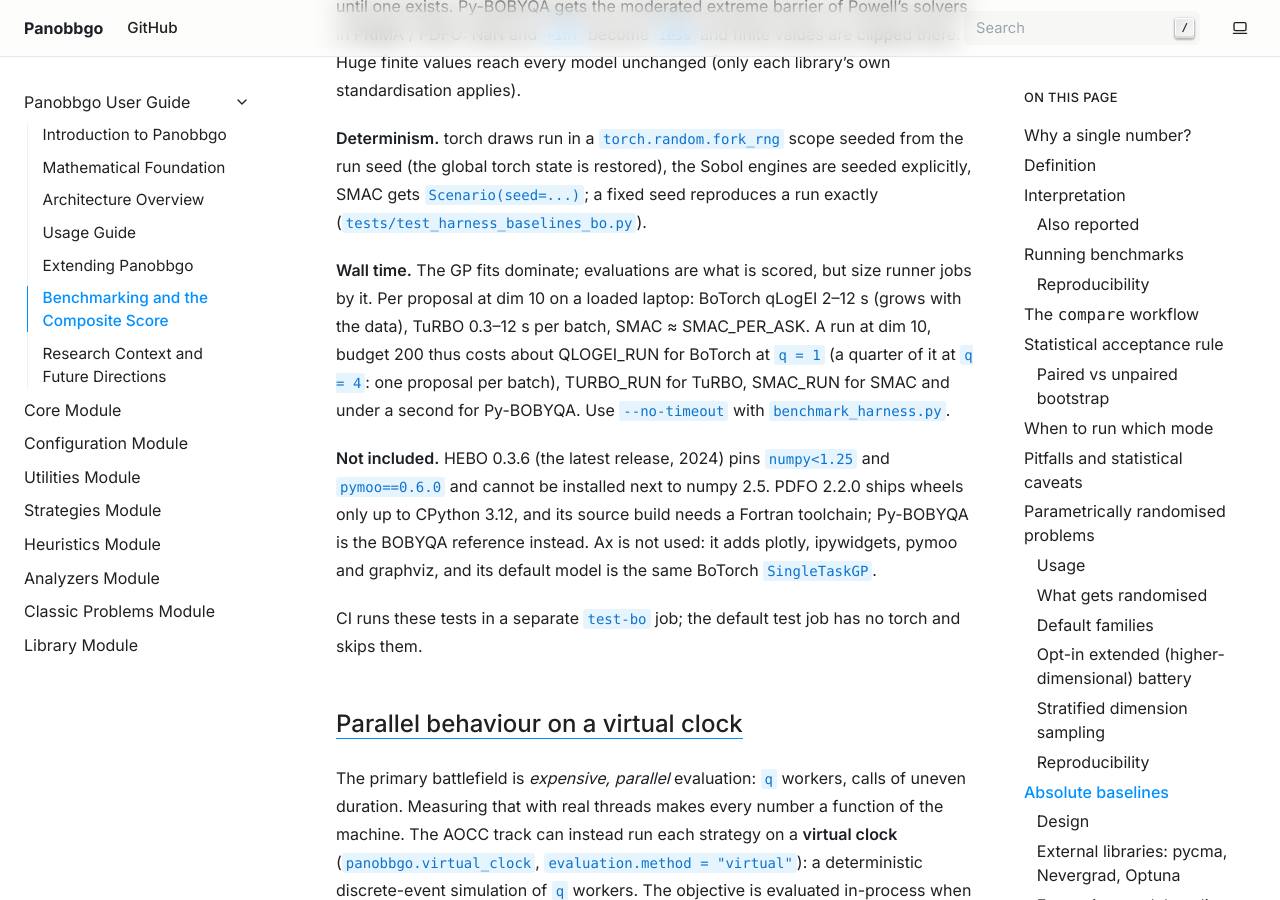
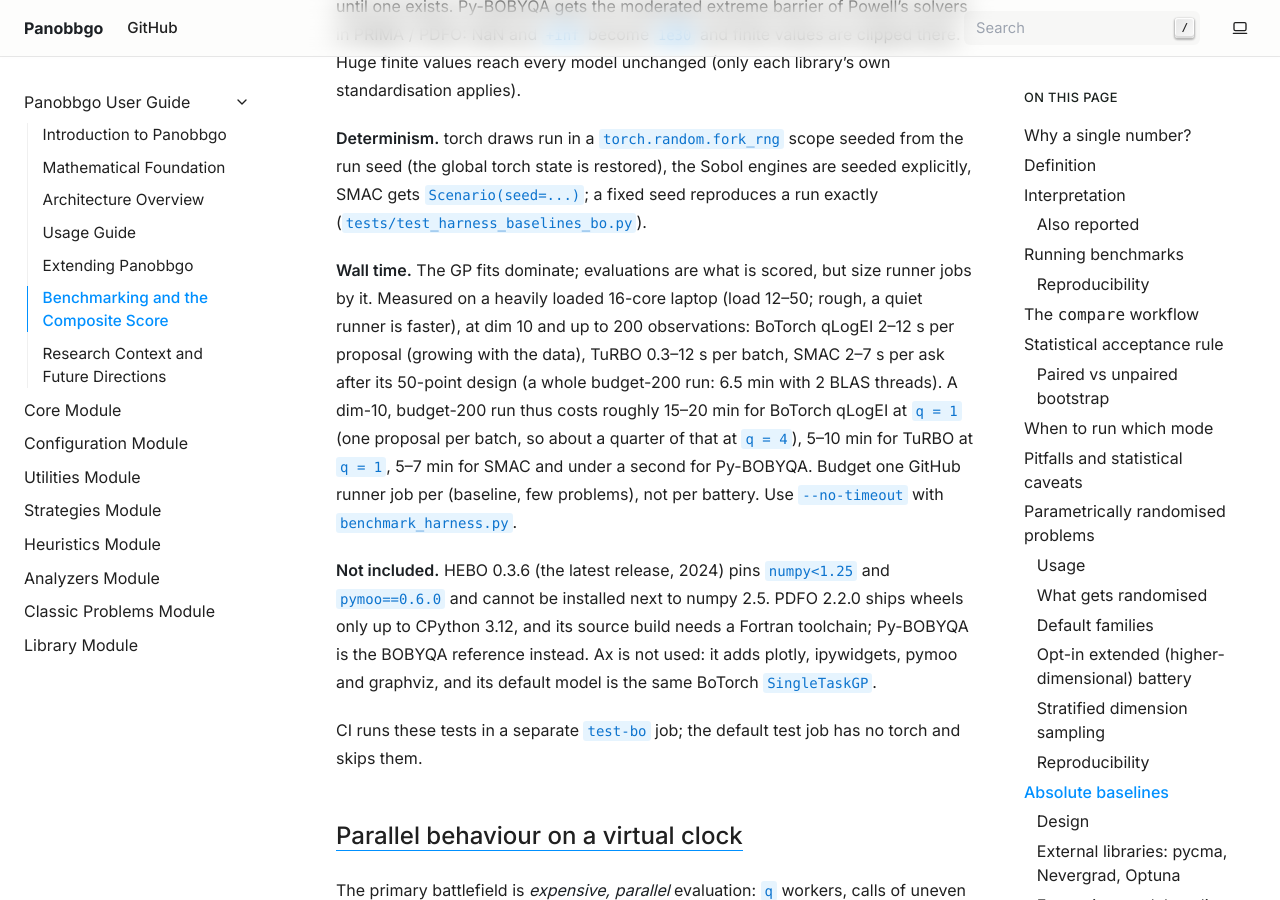
Before and after one commit to haraldschilly/panobbgo, a Sphinx documentation site: the page built from doc/source/guide_benchmarking.rst, in a window 1280 px wide and 900 px high, scrolled down 17228 px. Built offline with Sphinx 7.4.7, drawn with Linux system fonts in a browser that asks for light colours.

Commit message:
Guide: measured per-run wall time of the expensive-track baselines
Co-Authored-By: Claude Opus 5.5 <noreply@anthropic.com>
Claude-Session: https://claude.ai/code/session_01Xcw2H4bB4uqkYq3x6avMAU

```diff
--- a/doc/source/guide_benchmarking.rst
+++ b/doc/source/guide_benchmarking.rst
@@ -715,12 +715,16 @@ engines are seeded explicitly, SMAC gets ``Scenario(seed=...)``; a fixed
 seed reproduces a run exactly (``tests/test_harness_baselines_bo.py``).
 
 **Wall time.**  The GP fits dominate; evaluations are what is scored, but
-size runner jobs by it.  Per proposal at dim 10 on a loaded laptop:
-BoTorch qLogEI 2–12 s (grows with the data), TuRBO 0.3–12 s per batch,
-SMAC ≈ SMAC_PER_ASK.  A run at dim 10, budget 200 thus costs about
-QLOGEI_RUN for BoTorch at ``q = 1`` (a quarter of it at ``q = 4``: one
-proposal per batch), TURBO_RUN for TuRBO, SMAC_RUN for SMAC and under a
-second for Py-BOBYQA.  Use ``--no-timeout`` with ``benchmark_harness.py``.
+size runner jobs by it.  Measured on a heavily loaded 16-core laptop
+(load 12–50; rough, a quiet runner is faster), at dim 10 and up to 200
+observations: BoTorch qLogEI 2–12 s per proposal (growing with the data),
+TuRBO 0.3–12 s per batch, SMAC 2–7 s per ask after its 50-point design (a
+whole budget-200 run: 6.5 min with 2 BLAS threads).  A dim-10, budget-200
+run thus costs roughly 15–20 min for BoTorch qLogEI at ``q = 1`` (one
+proposal per batch, so about a quarter of that at ``q = 4``), 5–10 min
+for TuRBO at ``q = 1``, 5–7 min for SMAC and under a second for
+Py-BOBYQA.  Budget one GitHub runner job per (baseline, few problems),
+not per battery.  Use ``--no-timeout`` with ``benchmark_harness.py``.
 
 **Not included.**  HEBO 0.3.6 (the latest release, 2024) pins
 ``numpy<1.25`` and ``pymoo==0.6.0`` and cannot be installed next to
```
